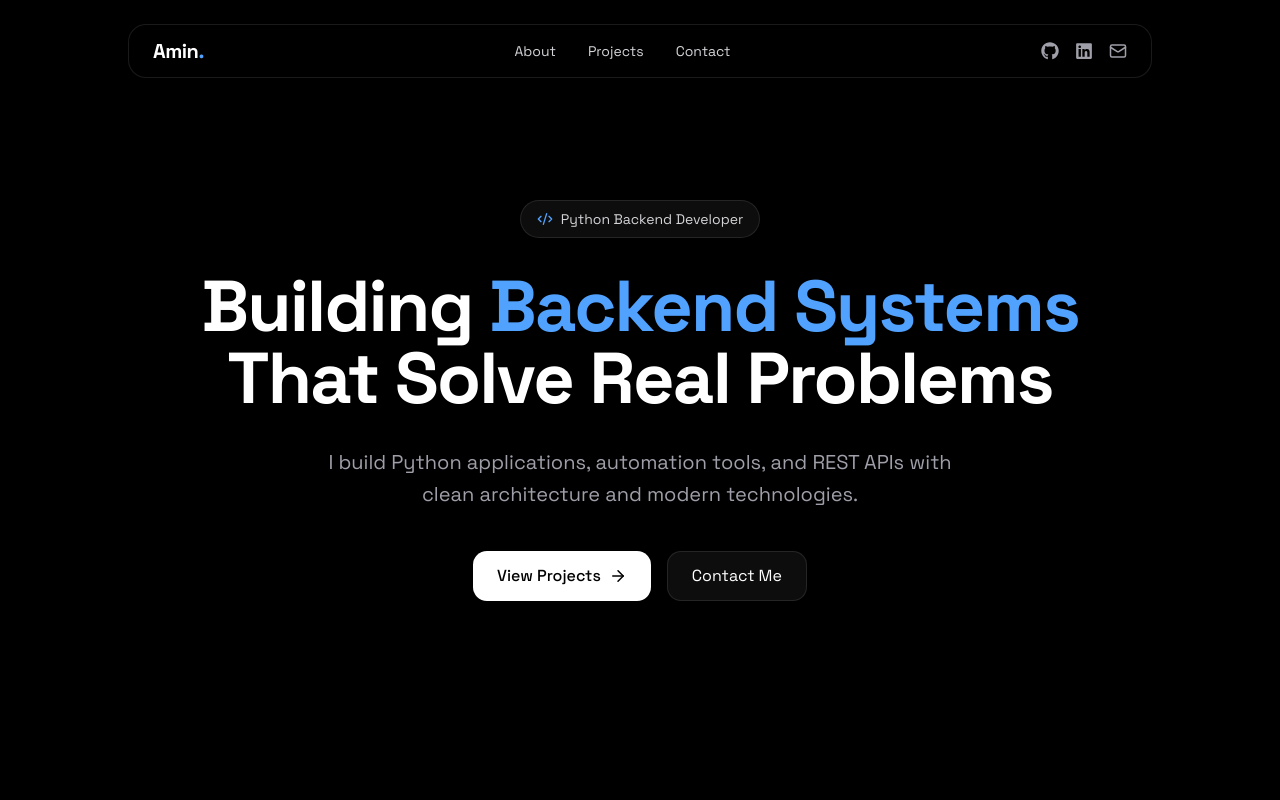
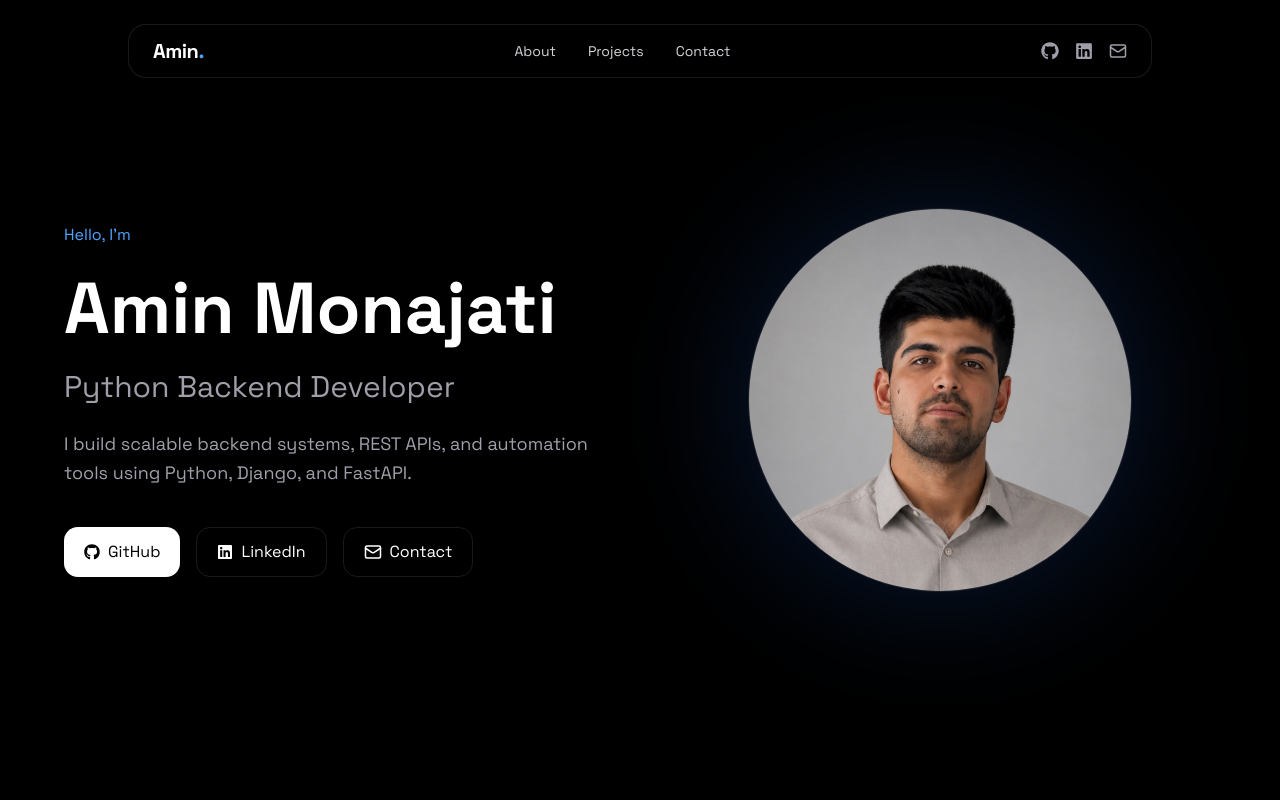
Before and after one commit to MRAmin0/portfolio, a Next.js app: page / in a window 1280 px wide. Shown: the top 800 px of the page. Built offline with nearby package versions, Linux system fonts and the light colour scheme.

Commit message:
Refactor code structure for improved readability and maintainability

```diff
--- a/src/components/hero/Hero.tsx
+++ b/src/components/hero/Hero.tsx
@@ -1,131 +1,196 @@
 "use client";
 
+import Image from "next/image";
 import { motion } from "framer-motion";
-import { ArrowRight, Code2 } from "lucide-react";
+import { FaGithub, FaLinkedin } from "react-icons/fa";
+import { Mail } from "lucide-react";
 
 export default function Hero() {
   return (
-    <section className="relative min-h-screen flex items-center justify-center overflow-hidden px-6">
+    <section className="min-h-screen flex items-center px-6">
+      <div
+        className="
+        max-w-6xl
+        mx-auto
+        w-full
+        grid
+        md:grid-cols-2
+        gap-12
+        items-center
+      "
+      >
+        {/* Text */}
+        <motion.div
+          initial={{
+            opacity: 0,
+            x: -40,
+          }}
+          animate={{
+            opacity: 1,
+            x: 0,
+          }}
+          transition={{
+            duration: 0.8,
+          }}
+        >
+          <p className="text-blue-400 mb-4 font-mono">Hello, I'm</p>
 
-      {/* Background Glow */}
-      <div className="absolute inset-0 -z-10">
-        <div className="
-          absolute top-1/3 left-1/2
-          -translate-x-1/2
-          w-[500px] h-[500px]
-          bg-blue-500/20
-          rounded-full
-          blur-[120px]
-        " />
-      </div>
-
-      {/* Grid */}
-      <div className="
-        absolute inset-0 -z-20
-        bg-[linear-gradient(to_right,#ffffff08_1px,transparent_1px),
-        linear-gradient(to_bottom,#ffffff08_1px,transparent_1px)]
-        bg-[size:40px_40px]
-      " />
-
-      <motion.div
-        initial={{ opacity: 0, y: 30 }}
-        animate={{ opacity: 1, y: 0 }}
-        transition={{ duration: 0.8 }}
-        className="max-w-4xl text-center"
+          <h1
+            className="
+            text-5xl
+            md:text-7xl
+            font-bold
+            leading-tight
+          "
           >
-
-        <div className="
-          inline-flex items-center gap-2
-          px-4 py-2 mb-8
-          rounded-full
-          border border-white/10
-          bg-white/5
-          text-sm text-zinc-300
-        ">
-          <Code2 size={16} className="text-blue-400" />
-          Python Backend Developer
-        </div>
-
-
-        <h1 className="
-          text-5xl md:text-7xl
-          font-bold
-          tracking-tight
-        ">
-          Building{" "}
-          <span className="text-blue-400">
-            Backend Systems
-          </span>
-          <br />
-          That Solve Real Problems
+            Amin Monajati
           </h1>
 
+          <h2
+            className="
+            mt-4
+            text-2xl
+            md:text-3xl
+            text-zinc-400
+          "
+          >
+            Python Backend Developer
+          </h2>
 
-        <p className="
-          mt-8
-          text-lg md:text-xl
+          <p
+            className="
+            mt-6
             text-zinc-400
-          max-w-2xl
-          mx-auto
+            text-lg
+            max-w-xl
             leading-relaxed
-        ">
-          I build Python applications, automation tools,
-          and REST APIs with clean architecture and modern technologies.
+          "
+          >
+            I build scalable backend systems, REST APIs, and automation tools
+            using Python, Django, and FastAPI.
           </p>
 
-
-        <div className="
+          <div
+            className="
+            flex
+            flex-wrap
+            gap-4
             mt-10
-          flex flex-col sm:flex-row
-          justify-center
-          gap-4
-        ">
-
+          "
+          >
             <a
-            href="#projects"
+              href="https://github.com/MRAmin0"
+              target="_blank"
               className="
-              group
-              flex items-center justify-center gap-2
-              px-6 py-3
+                flex
+                items-center
+                gap-2
+                px-5
+                py-3
                 rounded-xl
                 bg-white
                 text-black
-              font-medium
                 hover:bg-zinc-200
                 transition
               "
             >
-            View Projects
+              <FaGithub />
+              GitHub
+            </a>
 
-            <ArrowRight
-              size={18}
+            <a
+              href="https://www.linkedin.com/in/amin-monajati/"
+              target="_blank"
               className="
-                group-hover:translate-x-1
+                flex
+                items-center
+                gap-2
+                px-5
+                py-3
+                rounded-xl
+                border
+                border-white/10
+                hover:bg-white/10
                 transition
               "
-            />
+            >
+              <FaLinkedin />
+              LinkedIn
             </a>
-
 
             <a
               href="#contact"
               className="
-              px-6 py-3
+                flex
+                items-center
+                gap-2
+                px-5
+                py-3
                 rounded-xl
-              border border-white/10
-              bg-white/5
+                border
+                border-white/10
                 hover:bg-white/10
                 transition
               "
             >
-            Contact Me
+              <Mail size={18} />
+              Contact
             </a>
-
           </div>
-
-
         </motion.div>
 
+        {/* Image */}
+        <motion.div
+          initial={{
+            opacity: 0,
+            scale: 0.8,
+          }}
+          animate={{
+            opacity: 1,
+            scale: 1,
+          }}
+          transition={{
+            duration: 0.8,
+          }}
+          className="
+            flex
+            justify-center
+          "
+        >
+          <div
+            className="
+            relative
+            w-72
+            h-72
+            md:w-96
+            md:h-96
+          "
+          >
+            <div
+              className="
+              absolute
+              inset-0
+              rounded-full
+              bg-blue-500/20
+              blur-3xl
+            "
+            />
+
+            <Image
+              src="/images/amin.jpg"
+              alt="Amin Monajati"
+              fill
+              className="
+                relative
+                object-cover
+                rounded-full
+                border
+                border-white/10
+              "
+            />
+          </div>
+        </motion.div>
+      </div>
     </section>
   );
 }
```
Also changed, not shown: public/images/amin.jpg (added). Lines whose indentation alone changed are shown as unchanged.
